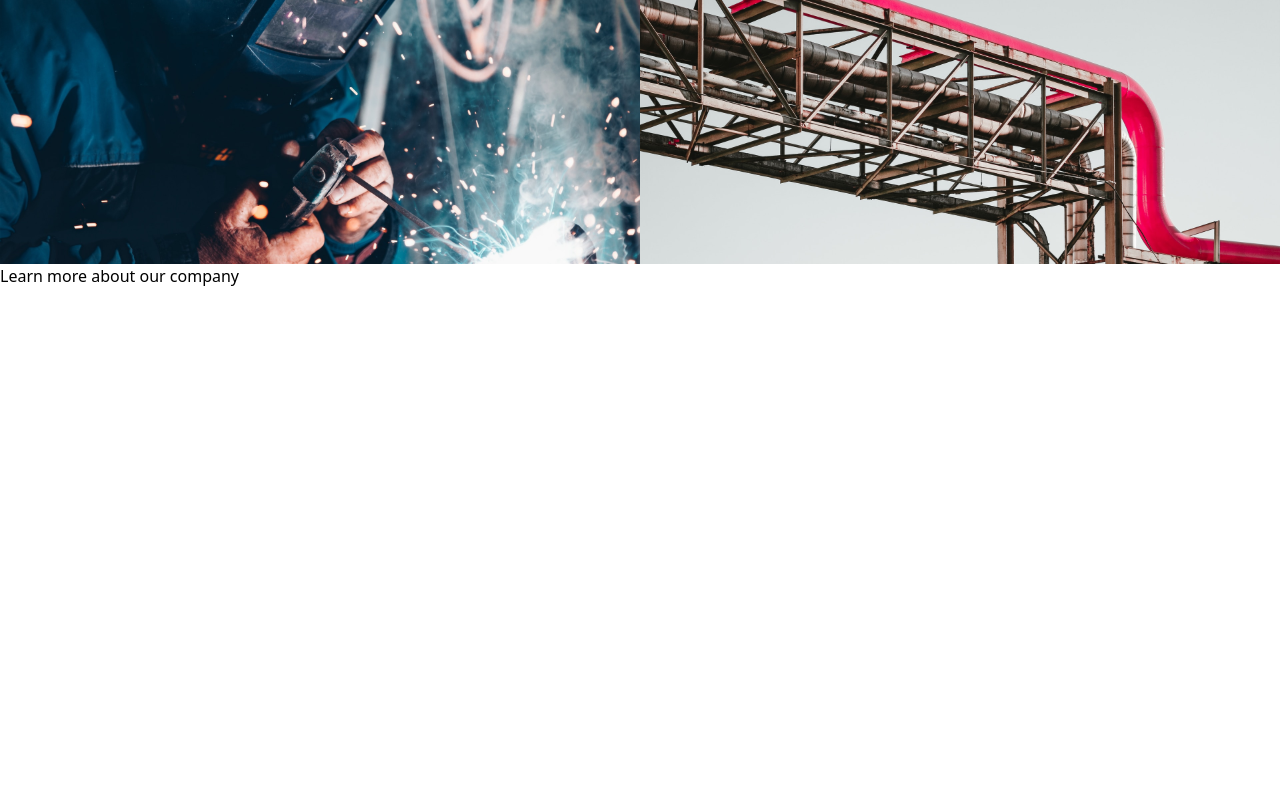
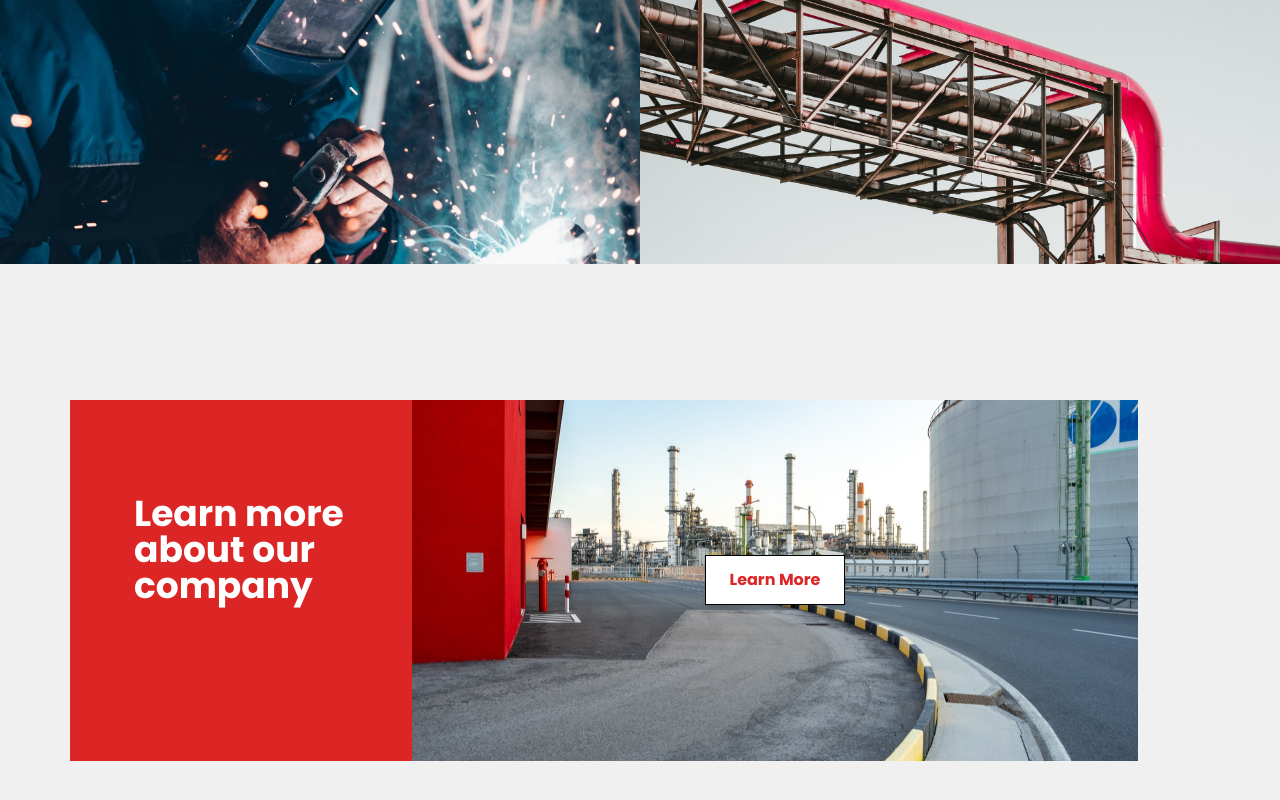
Before and after one commit to mahmudashif/Petroil, a React (Vite) app: page / in a window 1280 px wide. Shown: the part 1855-2655 px from the top of the page. Before the commit the page ends 2143 px from the top, so only its background shows below. Built offline with nearby package versions, Linux system fonts and the light colour scheme.

Commit message:
feat: services part added

```diff
--- a/src/Components/Section/Services.jsx
+++ b/src/Components/Section/Services.jsx
@@ -6,6 +6,7 @@ import servicesImg4 from "/public/servicesImg4.svg";
 import servicesImg5 from "/public/servicesImg5.svg";
 import servicesImg6 from "/public/servicesImg6.svg";
 import servicesImg7 from "/public/servicesImg7.svg";
+import servicesImg8 from "/public/servicesImg8.svg";
 
 const Services = () => {
   return (
@@ -36,9 +37,18 @@ const Services = () => {
           <img src={servicesImg7} alt="" />
         </div>
       </div>
-      <div>
-        <div>Learn more about our company</div>
-        <div></div>
+      <div className="bg-[#F0F0F0] py-[136px]">
+        <div className="max-w-max-width mx-auto flex">
+          <div className="bg-red-600 w-[30%] text-white font-poppins py-24 px-16 font-bold text-4xl leading-[100%]">
+            Learn more about our company
+          </div>
+          <div className="relative flex items-center justify-center">
+            <img src={servicesImg8} alt="" className="w-full" />
+            <button className="absolute px-6 py-3 text-red-600 font-bold font-poppins bg-white border border-black shadow-md transition-all duration-300 ease-in-out hover:bg-black hover:text-white hover:scale-105 hover:shadow-lg">
+              Learn More
+            </button>
+          </div>
+        </div>
       </div>
     </div>
   );
```
Also changed, not shown: public/servicesImg8.svg (added).
